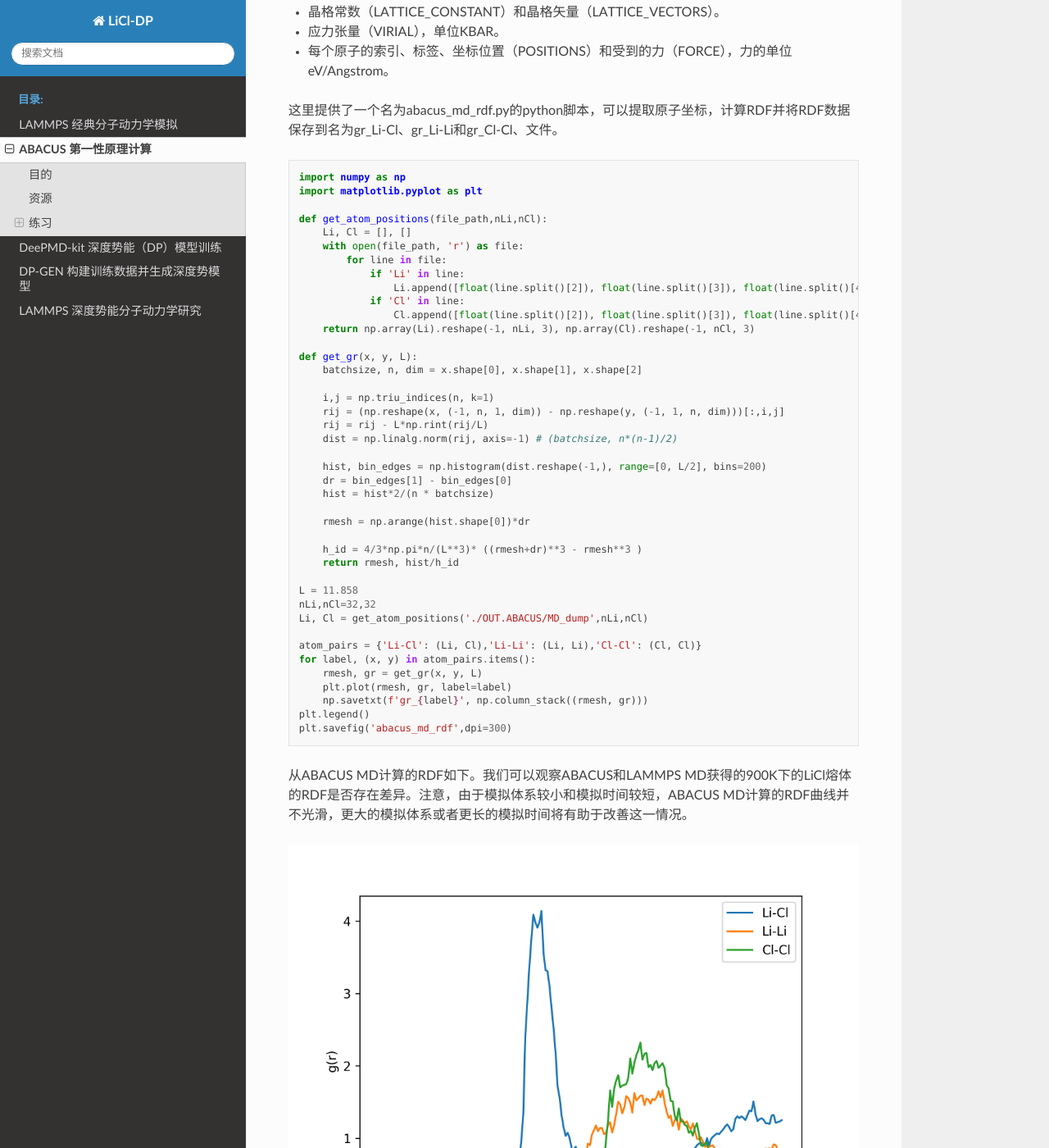
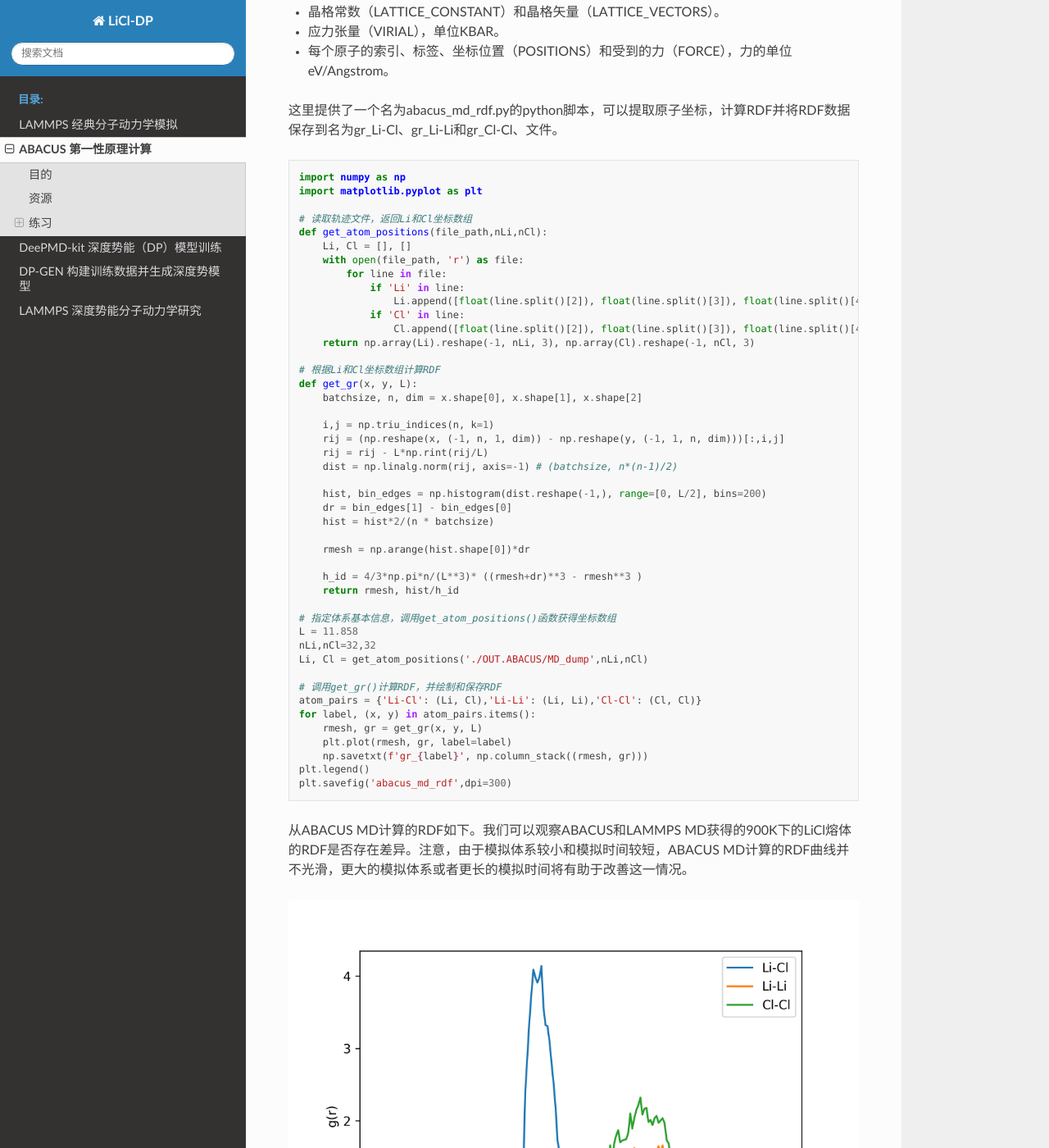
Before and after one commit to shuo1118/LiCl-DP, a Sphinx documentation site: the page built from docs/source/work/ex2/dft.md, in a window 1280 px wide and 1400 px high, scrolled down 5531 px. Shown: the whole window at 82% size. Built offline with Sphinx 7.4.7 and the Read the Docs theme 2.0.0, drawn with Linux system fonts in a browser that asks for light colours.

Commit message:
Update dft.md

```diff
--- a/docs/source/work/ex2/dft.md
+++ b/docs/source/work/ex2/dft.md
@@ -272,6 +272,7 @@ INDEX    LABEL    POSITIONS    FORCE (eV/Angstrom)
 import numpy as np
 import matplotlib.pyplot as plt
 
+# 读取轨迹文件，返回Li和Cl坐标数组
 def get_atom_positions(file_path,nLi,nCl):
     Li, Cl = [], []
     with open(file_path, 'r') as file:
@@ -282,6 +283,7 @@ def get_atom_positions(file_path,nLi,nCl):
                 Cl.append([float(line.split()[2]), float(line.split()[3]), float(line.split()[4])])
     return np.array(Li).reshape(-1, nLi, 3), np.array(Cl).reshape(-1, nCl, 3)
 
+# 根据Li和Cl坐标数组计算RDF
 def get_gr(x, y, L):
     batchsize, n, dim = x.shape[0], x.shape[1], x.shape[2]
 
@@ -299,10 +301,12 @@ def get_gr(x, y, L):
     h_id = 4/3*np.pi*n/(L**3)* ((rmesh+dr)**3 - rmesh**3 )
     return rmesh, hist/h_id
 
+# 指定体系基本信息，调用get_atom_positions()函数获得坐标数组
 L = 11.858
 nLi,nCl=32,32
 Li, Cl = get_atom_positions('./OUT.ABACUS/MD_dump',nLi,nCl)
 
+# 调用get_gr()计算RDF，并绘制和保存RDF
 atom_pairs = {'Li-Cl': (Li, Cl),'Li-Li': (Li, Li),'Cl-Cl': (Cl, Cl)}
 for label, (x, y) in atom_pairs.items():
     rmesh, gr = get_gr(x, y, L)
```
